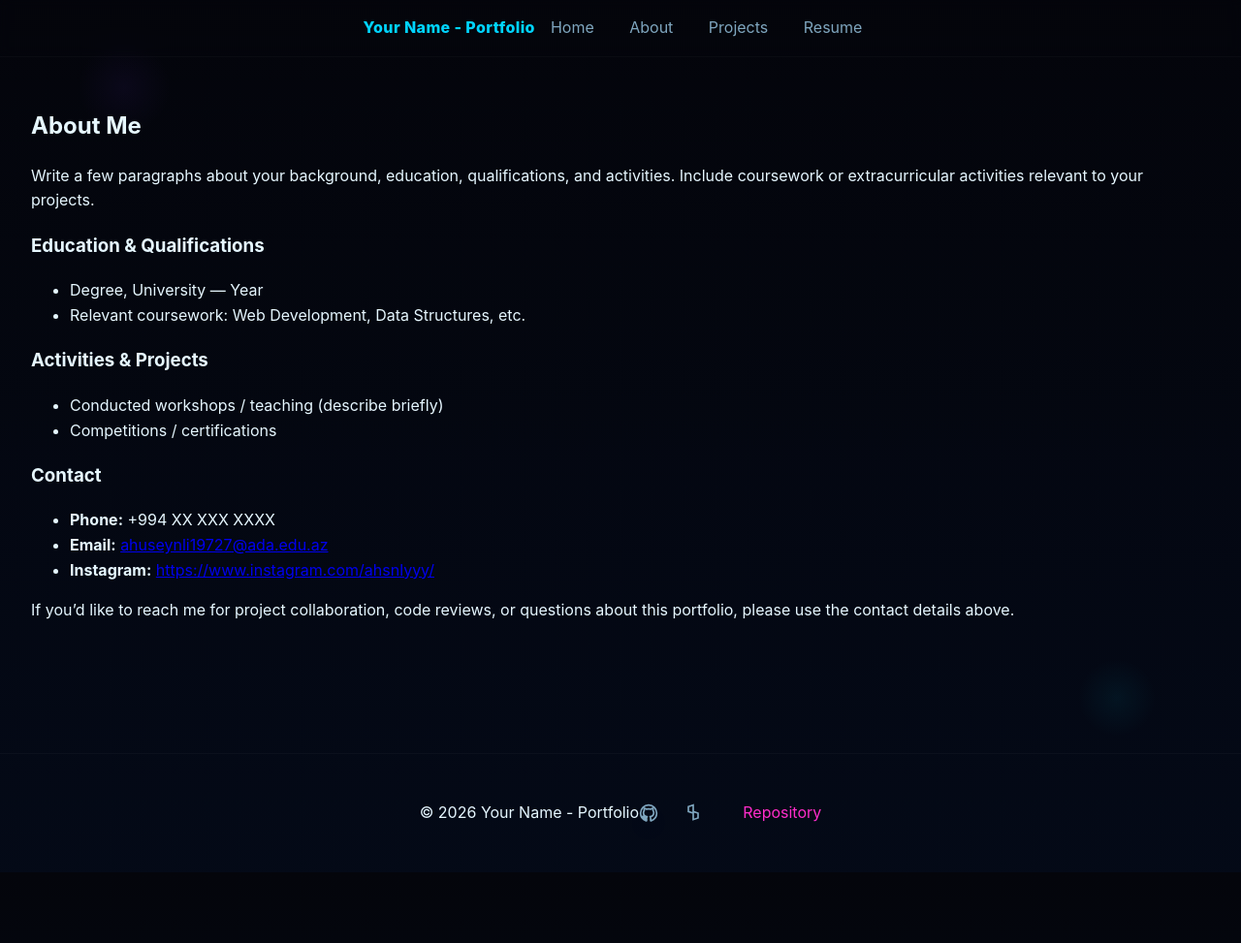
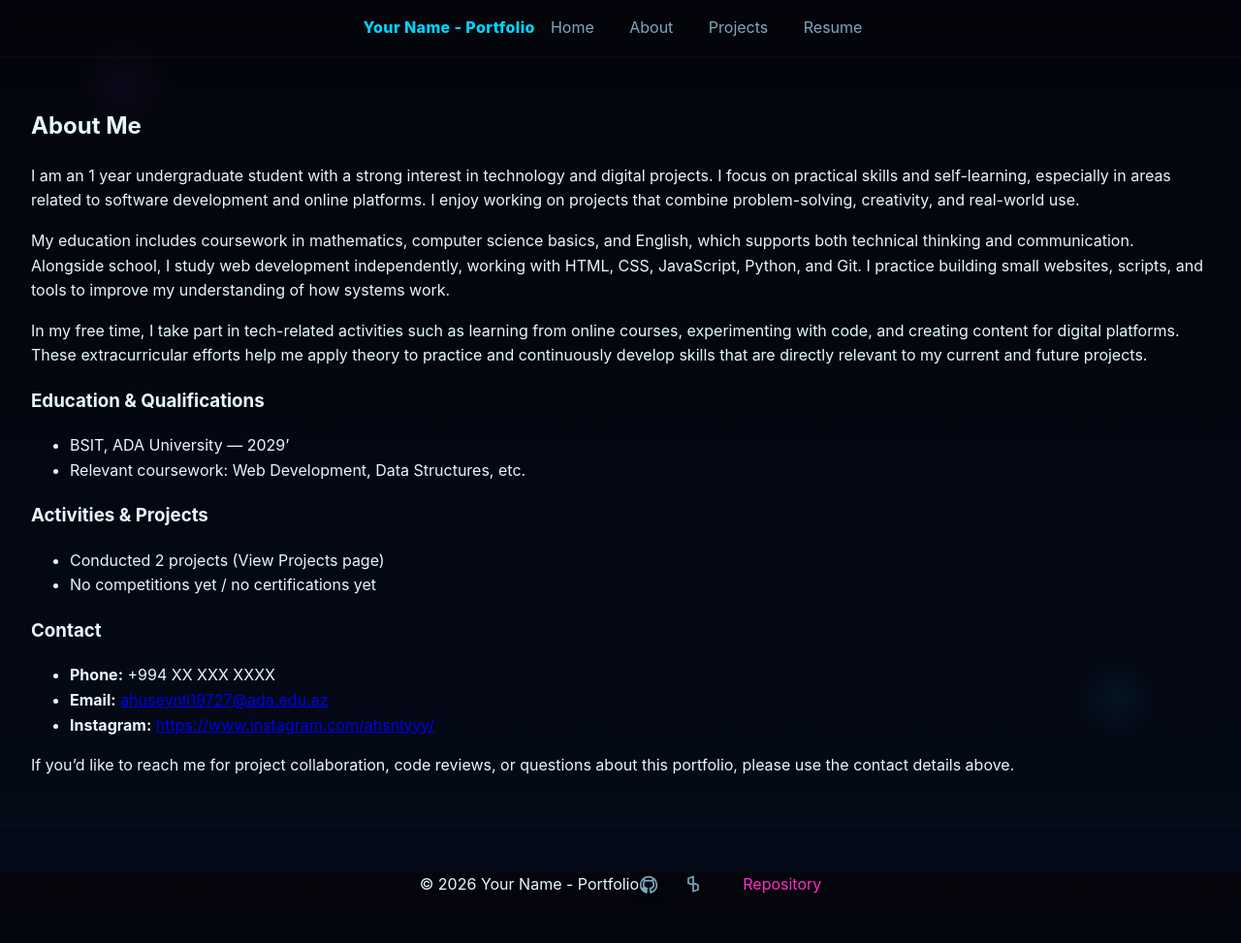
Before and after one commit to extremoly/extremoly, a Jekyll site: the page built from about.md, in a window 1280 px wide. Shown: the whole page at 97% size. Built offline with Jekyll 4.4.1, drawn with Linux system fonts in a browser that asks for light colours; before the commit the page ends 900 px from its top, so only the background shows below that.

Commit message:
Revise About Me section with updated content
Updated personal information and project details in the About section.

```diff
--- a/about.md
+++ b/about.md
@@ -1,22 +1,26 @@
 ---
 layout: default
 title: About
-permalink: /extremoly/about.html
+permalink: /about.html
 ---
 
 ## About Me
 
-Write a few paragraphs about your background, education, qualifications, and activities. Include coursework or extracurricular activities relevant to your projects.
+I am an 1 year undergraduate student with a strong interest in technology and digital projects. I focus on practical skills and self-learning, especially in areas related to software development and online platforms. I enjoy working on projects that combine problem-solving, creativity, and real-world use.
+
+My education includes coursework in mathematics, computer science basics, and English, which supports both technical thinking and communication. Alongside school, I study web development independently, working with HTML, CSS, JavaScript, Python, and Git. I practice building small websites, scripts, and tools to improve my understanding of how systems work.
+
+In my free time, I take part in tech-related activities such as learning from online courses, experimenting with code, and creating content for digital platforms. These extracurricular efforts help me apply theory to practice and continuously develop skills that are directly relevant to my current and future projects.
 
 ### Education & Qualifications
 
-- Degree, University — Year
+- BSIT, ADA University — 2029'
 - Relevant coursework: Web Development, Data Structures, etc.
 
 ### Activities & Projects
 
-- Conducted workshops / teaching (describe briefly)
-- Competitions / certifications
+- Conducted 2 projects (View Projects page)
+- No competitions yet / no certifications yet
 
 ### Contact
 
```
